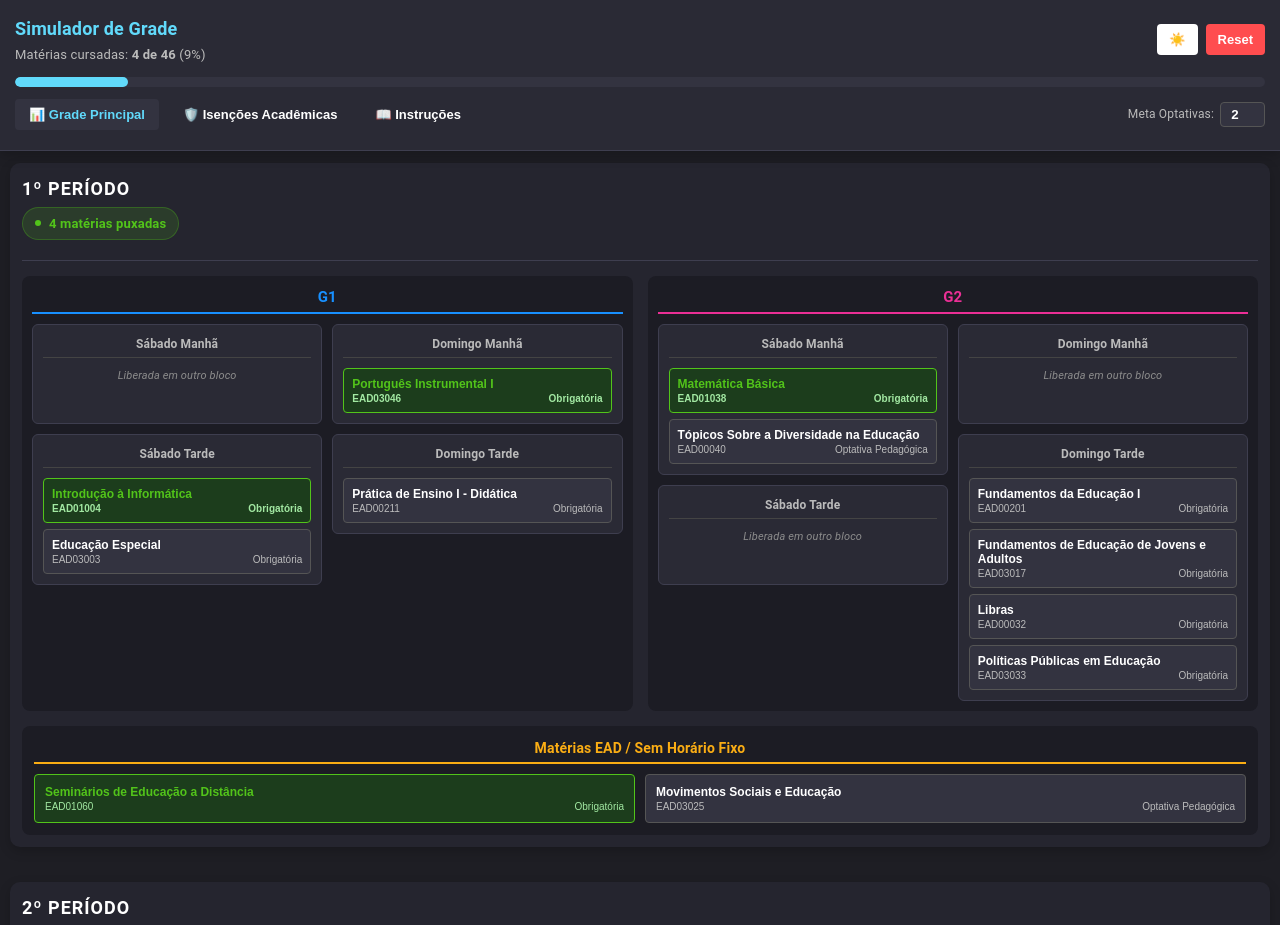
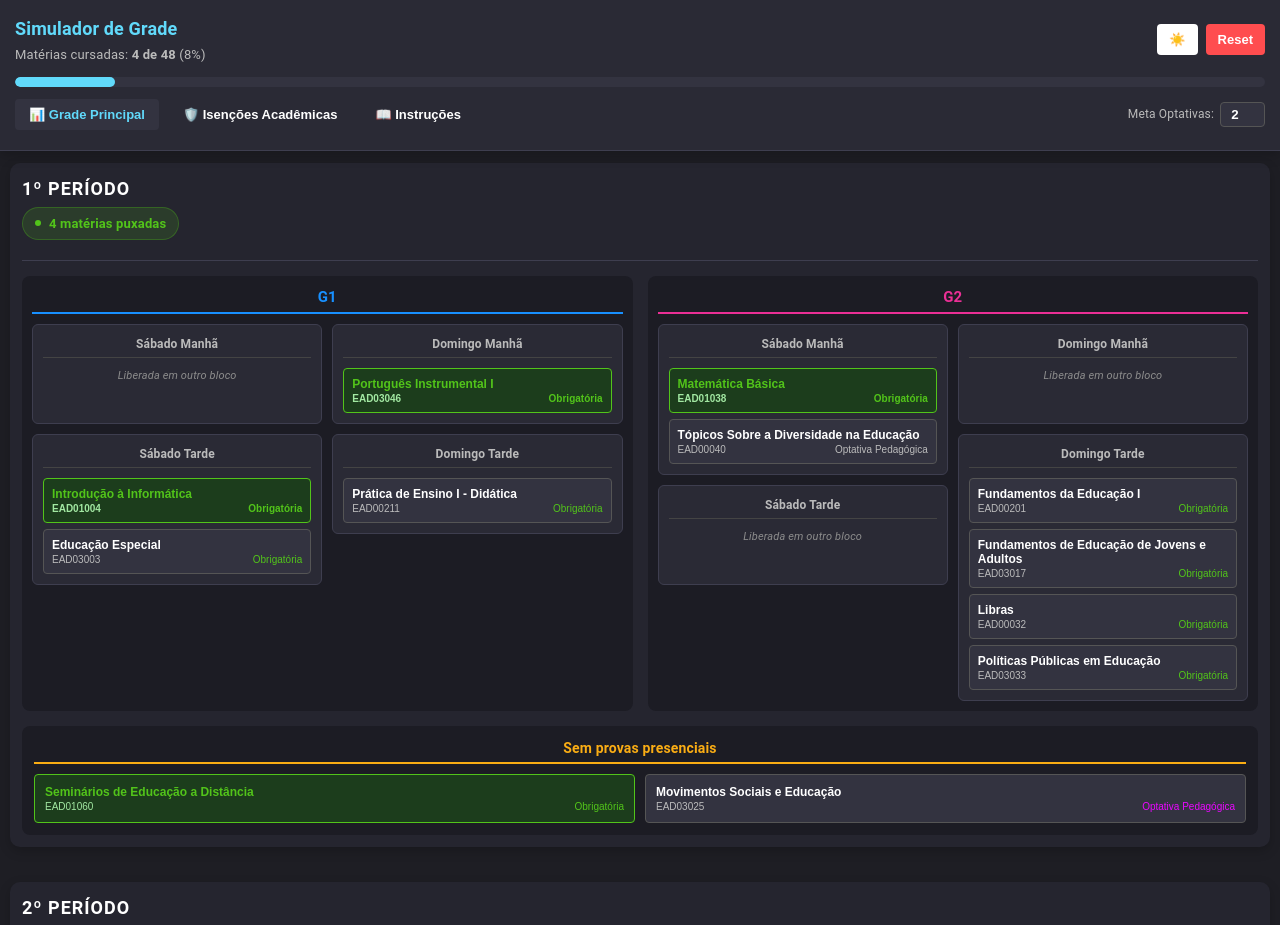
Before and after one commit to fabio460/grade-matematica-cederj, a React (Vite) app: page / in a window 1280 px wide. Shown: the top 925 px of the page. Built offline with nearby package versions, Linux system fonts and the light colour scheme.

Commit message:
novas alterações

```diff
--- a/src/Componentes/CardPeriodo.tsx
+++ b/src/Componentes/CardPeriodo.tsx
@@ -86,7 +86,7 @@ export default function CardPeriodo({
       {materiasSemHorario.length > 0 && (
         <div style={{ marginTop: '15px', backgroundColor: cores.bgColunaGrupo, padding: '12px', borderRadius: '8px' }}>
           <h3 style={{ margin: '0 0 10px 0', color: '#faad14', borderBottom: '2px solid #faad14', paddingBottom: '3px', fontSize: '14px', textAlign: 'center' }}>
-            Matérias EAD / Sem Horário Fixo
+            Sem provas presenciais
           </h3>
           <div style={{ display: 'grid', gridTemplateColumns: 'repeat(auto-fit, minmax(200px, 1fr))', gap: '10px' }}>
             {materiasSemHorario.map(m => {
@@ -107,7 +107,11 @@ export default function CardPeriodo({
                     {rule.deveBloquear ? '🔒 Meta Cumprida' :
                      <div style={{display:'flex' , justifyContent:'space-between'}}>
                         <div>{m.codigo}</div>
-                        <div>{m.tipo}</div>
+                        <div style={{
+                          color:m.tipo === 'Obrigatória' ?
+                          cores.borderMateriaSelecionada:
+                          m.tipo === 'Optativa Matemática' ? cores.optativaPedagogica: cores.optativaMatemárica
+                        }}>{m.tipo}</div>
                      </div>
                     }
                   </div>
--- a/src/Componentes/LayoutBase.tsx
+++ b/src/Componentes/LayoutBase.tsx
@@ -64,6 +64,7 @@ export default function LayoutBase() {
         totalMaterias={totalMateriasObrigatorias.length}
         onReset={handleReset}
         cores={cores}
+        disciplinas={disciplinas}
         metaOptativas={metaOptativas}
         setMetaOptativas={setMetaOptativas}
         optativasConcluidas={optativasConcluidas}
--- a/src/Componentes/cores.ts
+++ b/src/Componentes/cores.ts
@@ -13,5 +13,7 @@ export function obterMapaCores(tema: 'claro' | 'escuro') {
     textoSecundario: tema === 'escuro' ? '#bbb' : '#555',
     textoMateriaSelecionada: tema === 'escuro' ? '#52c41a' : '#1890ff',
     boxShadow: tema === 'escuro' ? '0 4px 12px rgba(0,0,0,0.2)' : '0 4px 12px rgba(0,0,0,0.05)',
+    optativaPedagogica: tema === 'escuro' ? '#ff9307' : '#fcad1c',
+    optativaMatemárica:tema === 'escuro' ? '#ea07ff' : '#e21cfc',
   };
 }
--- a/src/Componentes/header.tsx
+++ b/src/Componentes/header.tsx
@@ -1,5 +1,7 @@
 import React from 'react';
 import { useNavigate, useLocation } from 'react-router';
+import type { Disciplina } from './listaDeMaterias';
+
 
 interface HeaderProps {
   tema: 'claro' | 'escuro';
@@ -11,16 +13,26 @@ interface HeaderProps {
   metaOptativas: number;
   setMetaOptativas: React.Dispatch<React.SetStateAction<number>>;
   optativasConcluidas?: number;
+  disciplinas:Disciplina[]
 }
 
 export default function Header({
-  tema, setTema, materiasConcluidas, totalMaterias, onReset, cores, metaOptativas, setMetaOptativas
+  tema, setTema, materiasConcluidas, totalMaterias, disciplinas,onReset, cores, metaOptativas, setMetaOptativas
 }: HeaderProps) {
   const navigate = useNavigate();
   const location = useLocation();
 
-  // --- CÁLCULO DINÂMICO DA PORCENTAGEM DO PROGRESSO ---
-  const porcentagem = totalMaterias > 0 ? Math.round((materiasConcluidas / totalMaterias) * 100) : 0;
+  // --- CÁLCULO DINÂMICO REAL CONSIDERANDO AS OPTATIVAS ---
+
+  // 1. Conta apenas as obrigatórias que estão de fato na lista
+  const totalObrigatorias = disciplinas.filter(d => d.tipo === "Obrigatória").length;
+
+  // 2. O total real do curso passa a ser as Obrigatórias + a Meta de Optativas digitada pelo usuário
+  const totalMateriasReal = totalObrigatorias + metaOptativas;
+
+  // 3. Calcula a porcentagem em cima desse novo total flutuante
+  const porcentagem = totalMateriasReal > 0 ? Math.round((materiasConcluidas / totalMateriasReal) * 100) : 0;
+
 
   return (
     <header style={{
@@ -35,7 +47,7 @@ export default function Header({
             Simulador de Grade
           </h1>
           <p style={{ margin: '3px 0 0 0', color: cores.textoSecundario, fontSize: '13px' }}>
-            Matérias cursadas: <strong>{materiasConcluidas} de {totalMaterias}</strong> ({porcentagem}%)
+            Matérias cursadas: <strong>{materiasConcluidas} de {totalMateriasReal}</strong> ({porcentagem}%)
           </p>
         </div>
 
@@ -57,14 +69,14 @@ export default function Header({
 
       {/* ⚠️ NOVA SEÇÃO: BARRA DE PROGRESSO FLUIDA */}
       <div style={{ width: '100%', backgroundColor: tema === 'escuro' ? '#333340' : '#e8e8e8', borderRadius: '10px', height: '10px', overflow: 'hidden', position: 'relative' }}>
-        <div style={{
-          width: `${porcentagem}%`,
-          // Fica verde brilhante ao se formar, se não usa o azul/ciano padrão do tema
-          backgroundColor: porcentagem === 100 ? '#52c41a' : (tema === 'escuro' ? '#61dafb' : '#1890ff'),
-          height: '100%',
-          borderRadius: '10px',
-          transition: 'width 0.4s ease-in-out, background-color 0.3s'
-        }} />
+      <div style={{
+        width: `${porcentagem > 100 ? 100 : porcentagem}%`,
+        backgroundColor: materiasConcluidas >= totalMateriasReal ? '#52c41a' : (tema === 'escuro' ? '#61dafb' : '#1890ff'),
+        height: '100%',
+        borderRadius: '10px',
+        transition: 'width 0.4s ease-in-out, background-color 0.3s'
+      }} />
+
       </div>
 
       {/* Esteira de navegação horizontal para celular */}
--- a/src/Componentes/quadranteHorario.tsx
+++ b/src/Componentes/quadranteHorario.tsx
@@ -40,12 +40,25 @@ export default function QuadranteHorario({ titulo, materias, onToggle, cores, te
                 }}
               >
                 <div style={{ fontWeight: 'bold', marginBottom: '2px' }}>{m.nome}</div>
-                <div style={{ fontSize: '10px', color: rule.deveBloquear ? '#ff4d4f' : (m.selecionado ? (tema === 'escuro' ? '#a2e8a2' : '#0050b3') : cores.textoSecundario) }}>
-                  {rule.deveBloquear ? '🔒 Meta Cumprida' :
-                  <div style={{display:'flex' , justifyContent:'space-between'}}>
-                      <div>{m.codigo}</div>
-                      <div>{m.tipo}</div>
-                  </div>}
+                <div style={{
+                     fontSize: '10px', color: rule.deveBloquear ? '#ff4d4f' :
+                     (m.selecionado ? (tema === 'escuro' ? '#a2e8a2' :
+                        '#0050b3') : cores.textoSecundario)
+                     }}>
+                  {rule.deveBloquear ?
+
+                    <div style={{display:'flex' , justifyContent:'space-between'}}>
+                        <div> '🔒 Meta Cumprida'</div>
+                        <div>{m.tipo}</div>
+                    </div>
+                   :
+                    <div style={{display:'flex' , justifyContent:'space-between'}}>
+                        <div>{m.codigo}</div>
+                                                <div style={{
+                          color:m.tipo === 'Obrigatória' ? cores.borderMateriaSelecionada:cores.optativa
+                        }}>{m.tipo}</div>
+                    </div>
+                  }
                 </div>
               </button>
             );
```
